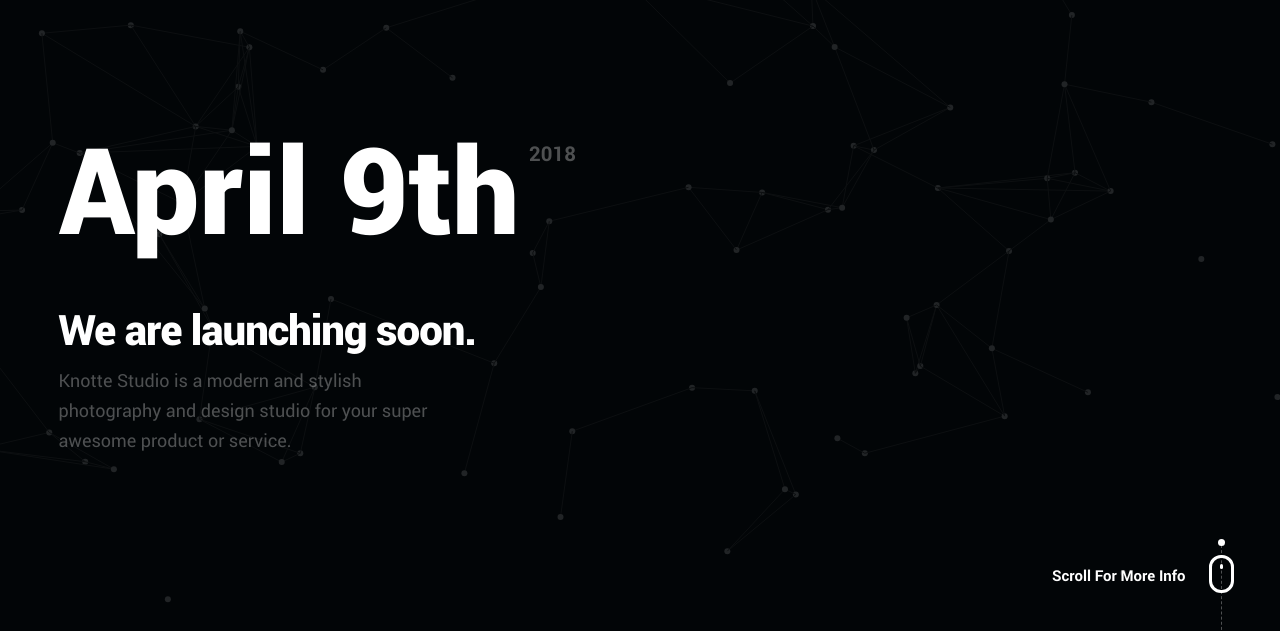
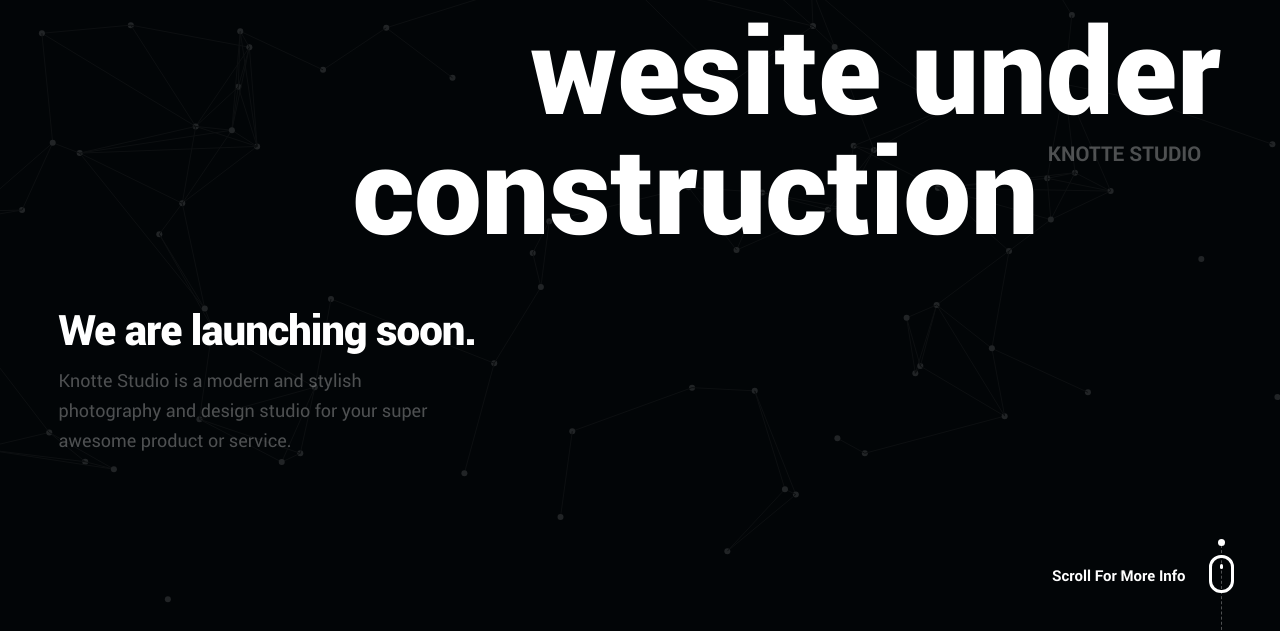
Before and after one commit to knottestudio/knottestudio.github.io, a plain HTML site: page index.html in a window 1280 px wide. Shown: the part 165-796 px from the top of the page. Drawn offline with Linux system fonts and the light colour scheme.

Commit message:
Update index.html

```diff
--- a/index.html
+++ b/index.html
@@ -70,7 +70,7 @@
 
 		   			<div id="counter">
 		   				<div class="half">
-		   					<span>April 9th <sup>2018</sup></span>
+		   					<span>wesite under construction <sup> KNOTTE STUDIO</sup></span>
 
 		   				</div>
 
```
